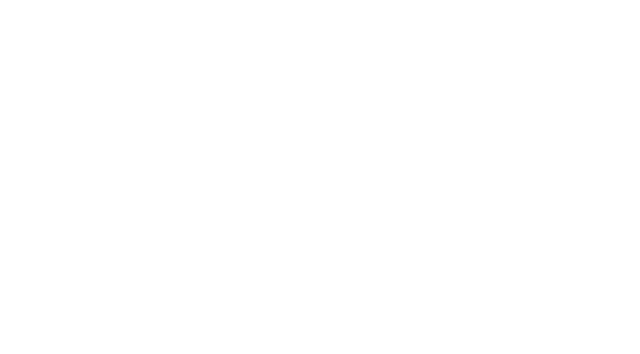
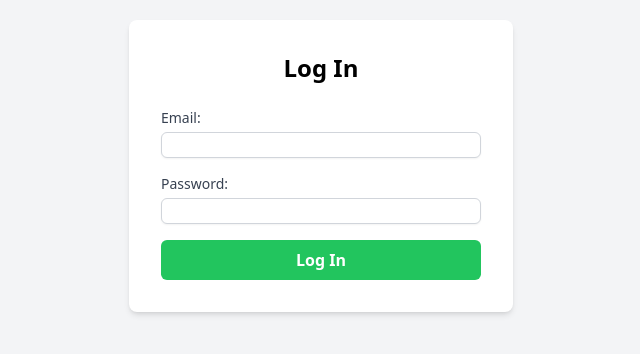
Before and after one commit to arnavakula/group-wise, a React (Vite) app in the folder frontend/: page /login in a window 1280 px wide. Before the commit this address had no page. Shown: the part 234-588 px from the top of the page, without its empty margins (319-959 px from the left). Built offline with nearby package versions, Linux system fonts and the light colour scheme.

Commit message:
create functional login page + route to dashboard after register/login

```diff
--- a/frontend/src/App.jsx
+++ b/frontend/src/App.jsx
@@ -1,6 +1,8 @@
 import { BrowserRouter, Routes, Route } from 'react-router-dom';
 import LandingPage from './pages/LandingPage';
-import SignupPage from './pages/Signup';
+import SignupPage from './pages/SignupPage';
+import LoginPage from './pages/LoginPage';
+import Dashboard from './pages/Dashboard';
 
 function App() {
 
@@ -10,6 +12,8 @@ function App() {
     <Routes>
       <Route path='/' element={ <LandingPage /> } />
       <Route path='/signup' element={ <SignupPage /> } />
+      <Route path='/login' element={ <LoginPage /> } />
+      <Route path='/dashboard' element={ <Dashboard /> } />
     </Routes>
     </BrowserRouter>
     </>
--- /dev/null
+++ b/frontend/src/pages/Dashboard.jsx
@@ -0,0 +1,9 @@
+const Dashboard = () => {
+    return (
+        <>
+        Dashboard yayy
+        </>
+    )
+}
+
+export default Dashboard;
--- /dev/null
+++ b/frontend/src/pages/LoginPage.jsx
@@ -0,0 +1,74 @@
+import { useState } from 'react';
+import axios from 'axios';
+import { useNavigate } from 'react-router-dom';
+
+const LoginPage = () => {
+    const navigate = useNavigate();
+    const [formData, setFormData] = useState({
+        email: '',
+        password: '',
+    });
+
+    const handleChange = (e) => {
+        const { name, value } = e.target;
+        setFormData({ ...formData, [name]: value });
+    };
+
+    const handleSubmit = async (e) => {
+        e.preventDefault();
+
+        const loginResponse = await axios.post(
+            `${import.meta.env.VITE_BACKEND_URL}/user/login`,
+            { email: formData.email, password: formData.password },
+            {
+                withCredentials: true
+            }
+        );
+
+        localStorage.setItem('token', loginResponse.data.token);
+        console.log(localStorage.getItem('token'));
+        navigate('/dashboard');
+    };
+
+    return (
+        <div className='flex items-center justify-center min-h-screen bg-gray-100'>
+            <div className='bg-white shadow-md rounded-lg p-8 w-96'>
+                <h2 className='text-2xl font-semibold mb-6 text-center'>Log In</h2>
+                <form onSubmit={handleSubmit}>
+                    <div className='mb-4'>
+                        <label htmlFor='email' className='block text-sm font-medium text-gray-700'>Email:</label>
+                        <input
+                            type='email'
+                            id='email'
+                            name='email'
+                            value={formData.email}
+                            onChange={handleChange}
+                            required
+                            className='mt-1 block w-full border border-gray-300 rounded-md shadow-sm focus:ring focus:ring-green-200'
+                        />
+                    </div>
+                    <div className='mb-4'>
+                        <label htmlFor='password' className='block text-sm font-medium text-gray-700'>Password:</label>
+                        <input
+                            type='password'
+                            id='password'
+                            name='password'
+                            value={formData.password}
+                            onChange={handleChange}
+                            required
+                            className='mt-1 block w-full border border-gray-300 rounded-md shadow-sm focus:ring focus:ring-green-200'
+                        />
+                    </div>
+                    <button
+                        type='submit'
+                        className='w-full bg-green-500 text-white font-bold py-2 rounded-md hover:bg-green-600 transition duration-200'
+                    >
+                        Log In
+                    </button>
+                </form>
+            </div>
+        </div>
+    );
+};
+
+export default LoginPage;
--- a/frontend/src/pages/Signup.jsx
+++ b/frontend/src/pages/SignupPage.jsx
@@ -1,7 +1,9 @@
 import { useEffect, useState } from 'react';
 import axios from 'axios';
+import { useNavigate } from 'react-router-dom';
 
 const SignupPage = () => {
+    const navigate = useNavigate();
     const [formData, setFormData] = useState({
         username: '',
         email: '',
@@ -18,9 +20,7 @@ const SignupPage = () => {
     const handleSubmit = async (e) => {
         e.preventDefault();
 
-        console.log(formData);
-
-        const response = await axios.post(
+        const registerResponse = await axios.post(
             `${import.meta.env.VITE_BACKEND_URL}/user/register`,
             formData,
             {
@@ -28,8 +28,16 @@ const SignupPage = () => {
             }
         );
 
-        console.log(response.data);
-        // console.log('Form submitted:', formData);
+        const loginResponse = await axios.post(
+            `${import.meta.env.VITE_BACKEND_URL}/user/login`,
+            { email: formData.email, password: formData.password },
+            {
+                withCredentials: true
+            }
+        );
+
+        localStorage.setItem('token', loginResponse.data.token);
+        navigate('/dashboard');
     };
 
     return (
```
